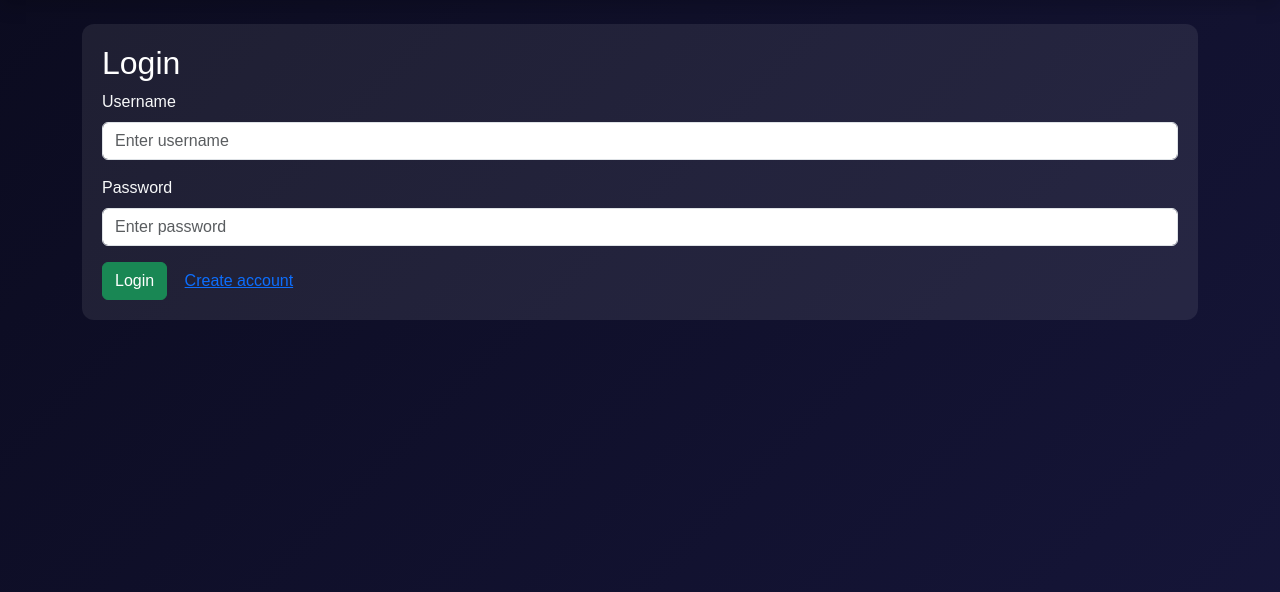
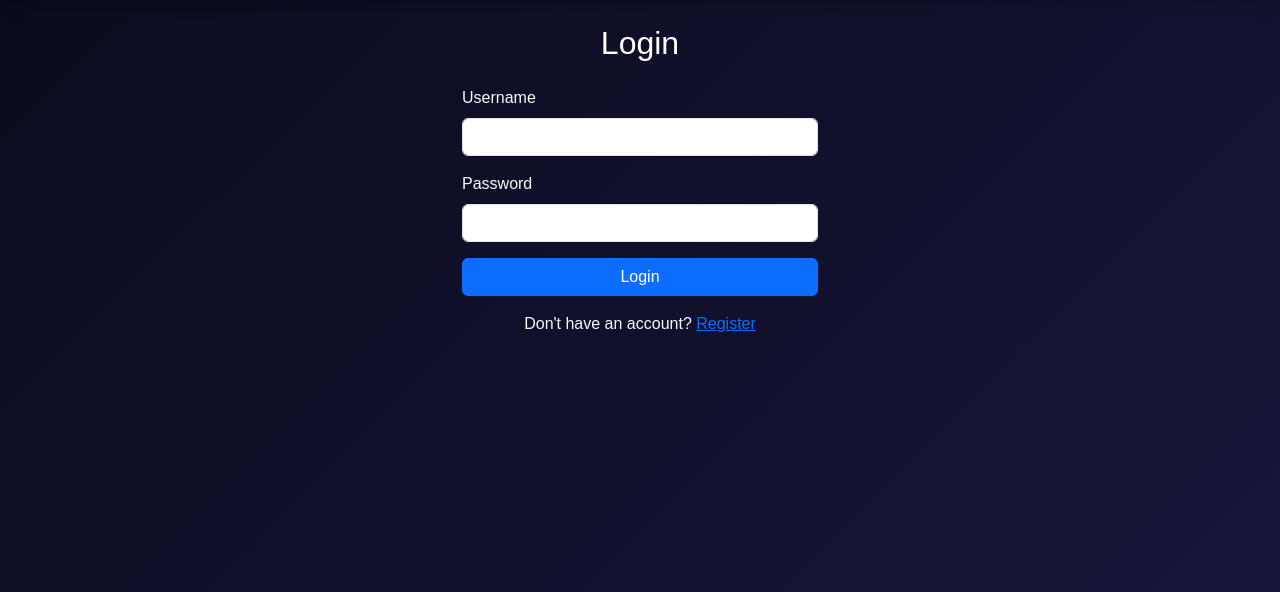
Before and after one commit to arranjan681/ReelLog, a Flask app: page /login in a window 1280 px wide. Shown: the part 56-648 px from the top of the page. Run offline with Flask 3, Linux system fonts and the light colour scheme.

Commit message:
Update login.html

```diff
--- a/templates/login.html
+++ b/templates/login.html
@@ -1,22 +1,31 @@
 {% extends 'base.html' %}
 {% block content %}
-<div class="form-box">
-    <h2>Login</h2>
+<div class="row justify-content-center">
+    <div class="col-md-4">
+        <h2 class="text-center mb-4">Login</h2>
+
         <form method="POST">
             {{ form.hidden_tag() }}
 
             <div class="mb-3">
                 {{ form.username.label(class="form-label") }}
-            {{ form.username(class="form-control", placeholder="Enter username") }}
+                {{ form.username(class="form-control") }}
             </div>
 
             <div class="mb-3">
                 {{ form.password.label(class="form-label") }}
-            {{ form.password(class="form-control", placeholder="Enter password") }}
+                {{ form.password(class="form-control") }}
             </div>
 
-        {{ form.submit(class="btn btn-success") }}
-        <a href="{{ url_for('register') }}" class="btn btn-link">Create account</a>
+            <div class="d-grid">
+                {{ form.submit(class="btn btn-primary") }}
+            </div>
         </form>
+
+        <p class="mt-3 text-center">
+            Don't have an account?
+            <a href="{{ url_for('register') }}">Register</a>
+        </p>
+    </div>
 </div>
 {% endblock %}
```
Lines whose indentation alone changed are shown as unchanged.
